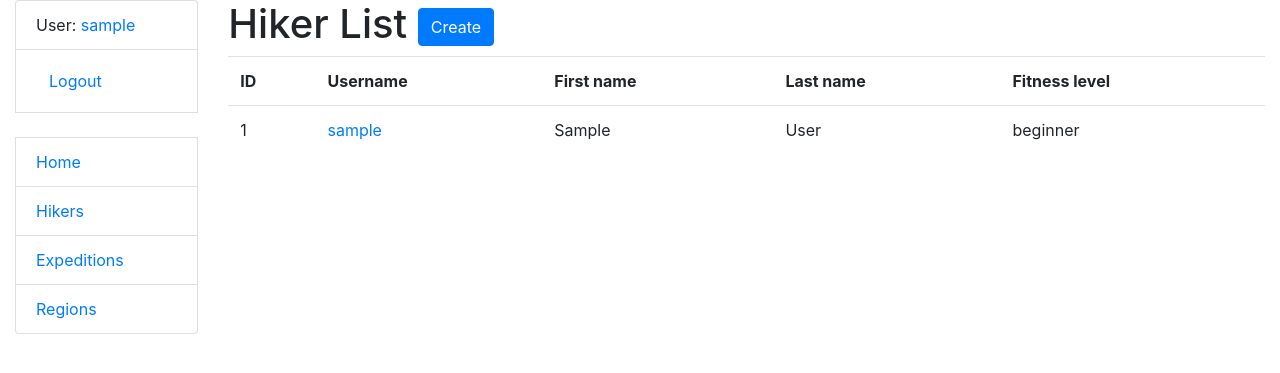
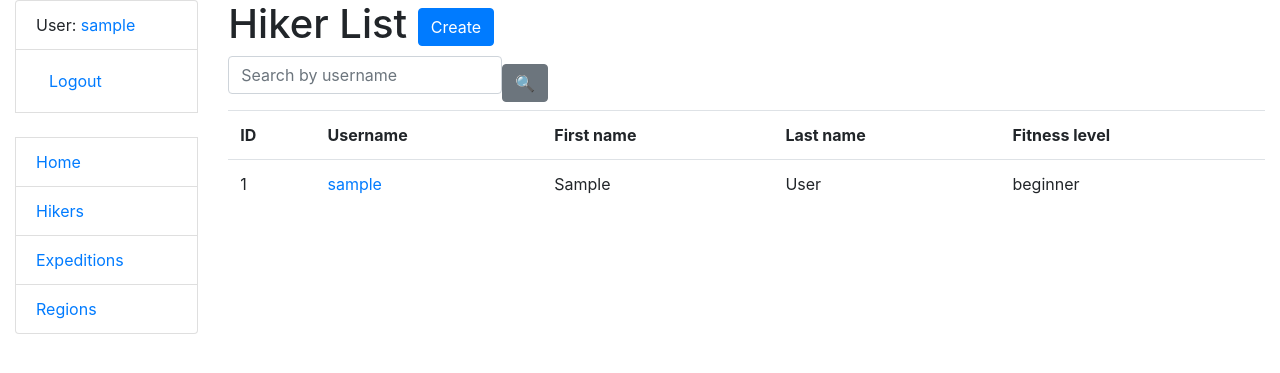
Before and after one commit to StychukMariia/hiking-trip-manager, a Django app: page /hikers/ in a window 1280 px wide. Shown: the top 373 px of the page. Run offline with Django 5.2, Linux system fonts and the light colour scheme; the visitor is signed in with stand-in values (Sample User, id 1); data comes from the database, SQL or seed files in the repository; some libraries are stand-ins or nearby versions.

Commit message:
add search form for usernames on the hiker list view and for names on  the region list view

```diff
--- a/hikes/forms.py
+++ b/hikes/forms.py
@@ -30,3 +30,26 @@ class HikerUpdateForm(forms.ModelForm):
     class Meta:
         model = Hiker
         fields = ["fitness_level", "has_tent"]
+
+
+
+class HikerUsernameSearchForm(forms.Form):
+    username = forms.CharField(
+        max_length=255,
+        required=False,
+        label="",
+        widget=forms.TextInput(
+            attrs={"placeholder": "Search by username"}
+        ),
+    )
+
+
+class RegionNameSearchForm(forms.Form):
+    name = forms.CharField(
+        max_length=255,
+        required=False,
+        label="",
+        widget=forms.TextInput(
+            attrs={"placeholder": "Search by region name"}
+        )
+    )
--- a/hikes/views.py
+++ b/hikes/views.py
@@ -13,7 +13,7 @@ from django.views.generic import (
 from hikes.forms import (
     ExpeditionForm,
     HikerCreationForm,
-    HikerUpdateForm
+    HikerUpdateForm, HikerUsernameSearchForm, RegionNameSearchForm
 )
 from hikes.models import (
     Hiker,
@@ -44,6 +44,24 @@ def index(request):
 class RegionListView(LoginRequiredMixin, ListView):
     model = Region
 
+    def get_context_data(self, *, object_list = None, **kwargs):
+        context = super(RegionListView, self).get_context_data(**kwargs)
+        name = self.request.GET.get("name", "")
+
+        context["search_form"] = RegionNameSearchForm(
+            initial={"name": name}
+        )
+        return context
+
+    def get_queryset(self):
+        queryset = Region.objects.all()
+        form = RegionNameSearchForm(self.request.GET)
+        if form.is_valid():
+            return queryset.filter(
+                name__icontains=form.cleaned_data["name"]
+            )
+        return queryset
+
 
 class RegionCreateView(LoginRequiredMixin, CreateView):
     model = Region
@@ -64,6 +82,24 @@ class RegionDeleteView(LoginRequiredMixin, DeleteView):
 
 class HikerListView(LoginRequiredMixin, ListView):
     model = Hiker
+
+    def get_context_data(self, *, object_list=None, **kwargs):
+        context = super(HikerListView, self).get_context_data(**kwargs)
+        username = self.request.GET.get("username", "")
+
+        context["search_form"] = HikerUsernameSearchForm(
+            initial={"username": username}
+        )
+        return context
+
+    def get_queryset(self):
+        queryset = Hiker.objects.all()
+        form = HikerUsernameSearchForm(self.request.GET)
+        if form.is_valid():
+            return queryset.filter(
+                username__icontains=form.cleaned_data["username"]
+            )
+        return queryset
 
 
 class HikerDetailView(LoginRequiredMixin, DetailView):
--- a/templates/hikes/hiker_list.html
+++ b/templates/hikes/hiker_list.html
@@ -1,4 +1,5 @@
 {% extends "base.html" %}
+{% load crispy_forms_filters %}
 
 {% block content %}
   <h1>
@@ -7,6 +8,11 @@
       Create
     </a>
   </h1>
+
+  <form action="" method="get" class="form-inline">
+    {{ search_form|crispy }}
+    <input class="btn btn-secondary" type="submit" value="🔍">
+  </form>
 
   {% if hiker_list %}
   <table class="table">
--- a/templates/hikes/region_list.html
+++ b/templates/hikes/region_list.html
@@ -1,4 +1,5 @@
 {% extends "base.html" %}
+{% load crispy_forms_filters %}
 
 {% block content %}
   <h1>
@@ -7,6 +8,11 @@
       Create
     </a>
   </h1>
+
+  <form action="" method="get" class="form-inline">
+    {{ search_form|crispy }}
+    <input class="btn btn-secondary" type="submit" value="🔍">
+  </form>
 
   {% if region_list %}
     <table class="table">
```
